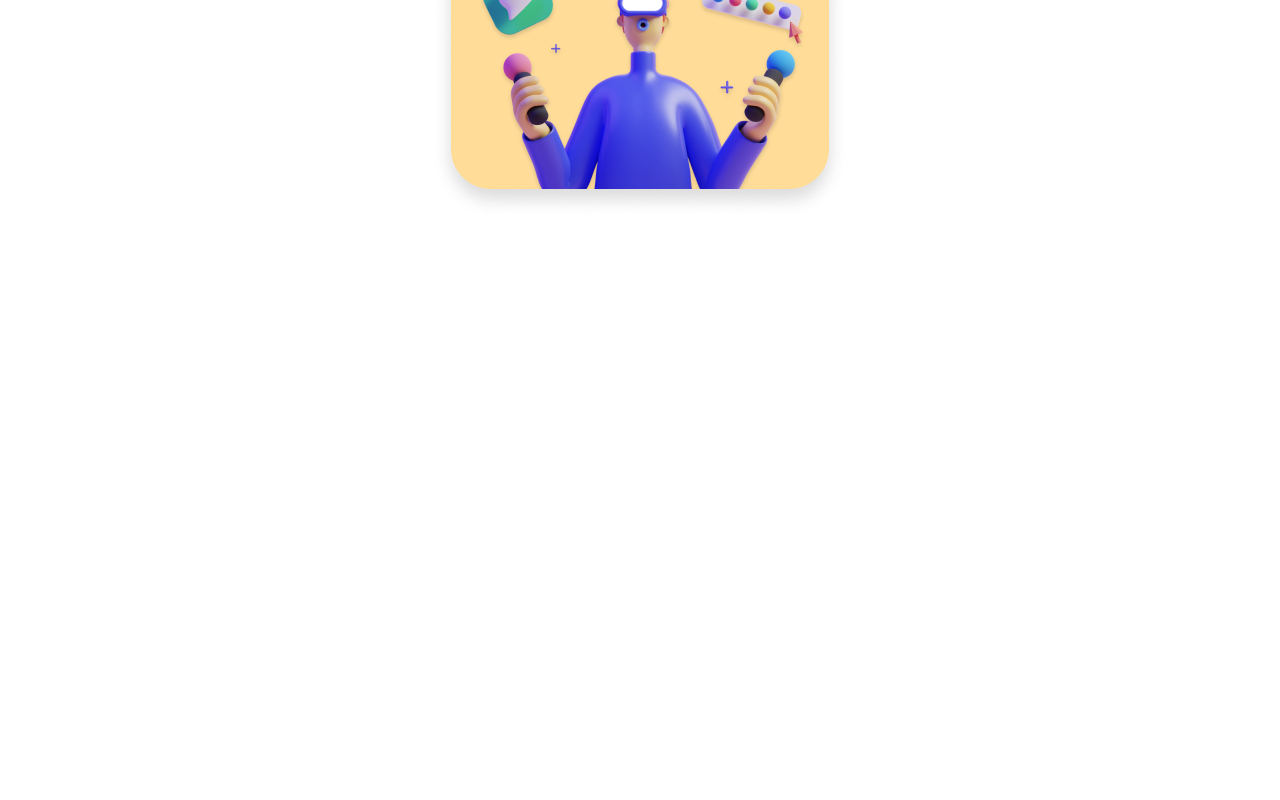
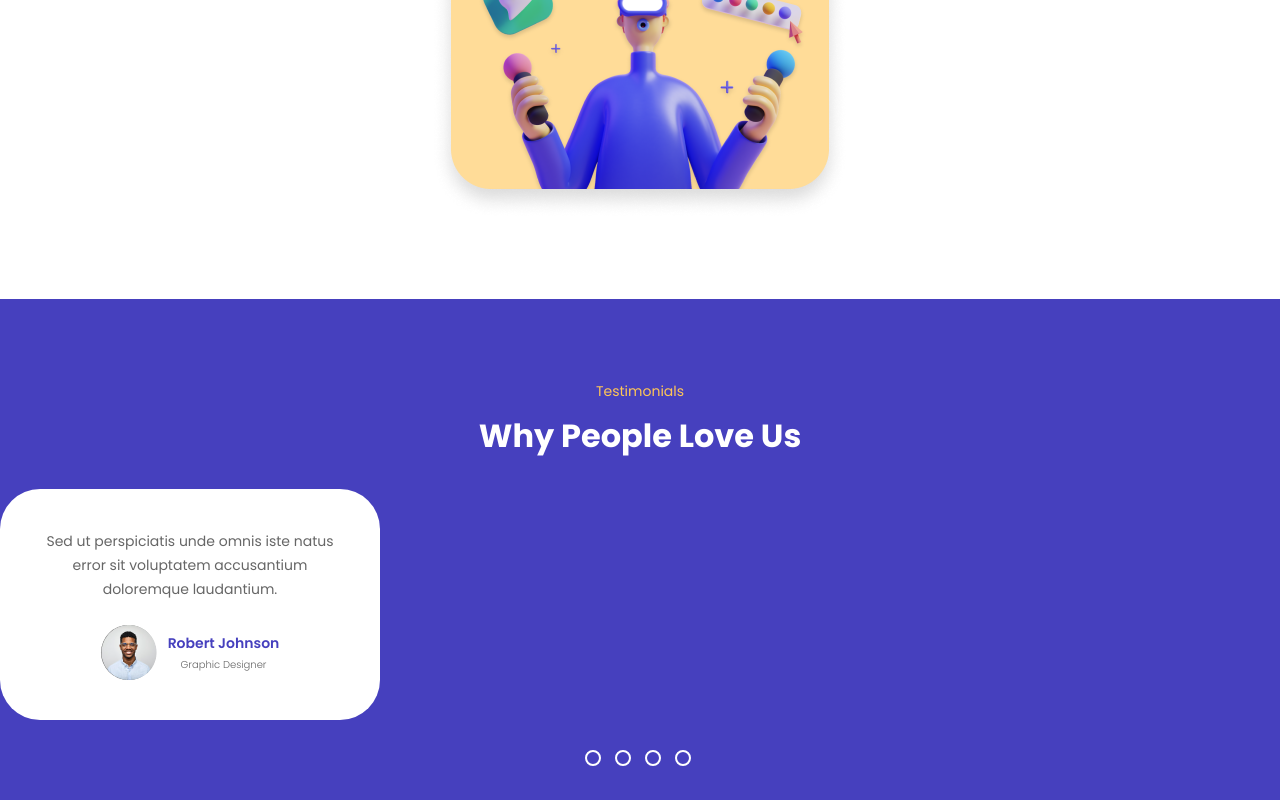
Before and after one commit to JonyNhoque/figma-study, a React (Create React App) app: page / in a window 1280 px wide. Shown: the part 3674-4474 px from the top of the page. Before the commit the page ends 3973 px from the top, so only its background shows below. Built offline with nearby package versions, Linux system fonts and the light colour scheme.

Commit message:
feat: create testimonial component and initial styling.

```diff
--- a/package.json
+++ b/package.json
@@ -15,6 +15,7 @@
     "react-dom": "^18.2.0",
     "react-router-dom": "^6.3.0",
     "react-scripts": "5.0.1",
+    "react-slick": "^0.29.0",
     "styled-components": "^5.3.5",
     "typescript": "^4.4.2",
     "web-vitals": "^2.1.0"
@@ -42,5 +43,9 @@
       "last 1 firefox version",
       "last 1 safari version"
     ]
+  },
+  "devDependencies": {
+    "@types/react-slick": "^0.23.10",
+    "slick-carousel": "^1.8.1"
   }
 }
--- a/src/App.tsx
+++ b/src/App.tsx
@@ -2,6 +2,7 @@ import React from 'react';
 import Content from './pages/Content';
 import Features from './pages/Features';
 import Hero from './pages/Home/Hero';
+import Testimonials from './pages/Testimonials';
 import GlobalStyle from './style'
 
 function App() {
@@ -11,6 +12,7 @@ function App() {
       <Hero />
       <Features />
       <Content />
+      <Testimonials />
     </div>
   );
 }
--- /dev/null
+++ b/src/pages/Testimonials/components/Card/index.tsx
@@ -0,0 +1,27 @@
+import React from "react";
+import S from "./style";
+
+type TCard = {
+    src: string,
+    name: string,
+    ocupation: string,
+}
+
+const Card: React.FC<TCard> = ({ src, name, ocupation }) => {
+    return(
+        <S.Card>
+            <S.Text>Sed ut perspiciatis unde omnis iste natus error sit voluptatem accusantium doloremque laudantium.</S.Text>
+            <S.PersonHolder>
+                <S.AvatarHolder>
+                    <S.Avatar src={src}/>
+                </S.AvatarHolder>
+                <S.Person>
+                    <S.Name>{name}</S.Name>
+                    <S.Ocupation>{ocupation}</S.Ocupation>
+                </S.Person>
+            </S.PersonHolder>
+        </S.Card>
+    )
+}
+
+export default Card;
--- /dev/null
+++ b/src/pages/Testimonials/components/Card/style.ts
@@ -0,0 +1,67 @@
+import styled from "styled-components";
+
+const S ={
+    Card: styled.div`
+        width: 380px;
+        flex: none;
+        display: flex;
+        flex-direction: column;
+        align-items: center;
+        justify-content: center;
+        gap: 24px;
+        padding: 40px;
+        border-radius: 40px;
+        background-color: #FFF;
+    `,
+
+    Text: styled.p`
+        font-weight: 400px;
+        font-style: normal;
+        font-size: 14px;
+        text-align: center;
+        line-height: 24px;
+        color: #666666;
+    `,
+
+    PersonHolder: styled.div`
+        display: flex;
+    `,
+
+    AvatarHolder: styled.div`
+        width: 55px;
+        height: 55px;
+        border-radius: 50%;
+        background: #666666;
+        margin-right: 12px;
+    `,
+
+    Avatar: styled.img`
+        src(${props => props.src})
+    `,
+
+    Person: styled.div`
+        display: flex;
+        flex-direction: column;
+        justify-content: center;
+        align-items: center;
+    `,
+
+    Name: styled.h3`
+        font-style: normal;
+        font-weight: 600;
+        font-size: 14px;
+        line-height: 14px;
+        color: #4640BE;
+        margin-bottom: 10px;
+    `,
+
+    Ocupation: styled.h4`
+        font-style: normal;
+        font-weight: 300;
+        font-size: 10px;
+        line-height: 10px;
+        color: #666;
+    `
+};
+
+export default S;
--- /dev/null
+++ b/src/pages/Testimonials/index.tsx
@@ -0,0 +1,73 @@
+import React from "react";
+import Card from './components/Card';
+import S from "./style";
+import avatar from './assets/avatar.png';
+import Slider from "react-slick";
+import { toEditorSettings } from "typescript";
+
+const testimonialData = [
+    {
+        src: avatar,
+        name: 'Robert Johnson',
+        ocupation: 'Graphic Designer'
+    },
+
+    {
+        src: avatar,
+        name: 'John Robertson',
+        ocupation: 'Mechanic'
+    },
+
+    {
+        src: avatar,
+        name: 'Amanda Carlton',
+        ocupation: 'Data Scientist'
+    },
+
+    {
+        src: avatar,
+        name: 'Gomez Gomides',
+        ocupation: 'Consultant'
+    }
+]
+
+const Carousel = () => {
+    const settings = {
+        dots: true,
+        infinite: true,
+        speed: 500,
+        slidesToShow: 1,
+        slidesToScroll: 1,
+        arrows: false,
+        customPaging: (i: any) => (
+            <S.Dot {...i + 1} />
+          )
+      };
+
+        return(
+            <S.Carousel>
+                <Slider {...settings}>
+                    {
+                        testimonialData.map((item, key) => {
+                            return <Card src={item.src} name={item.name} ocupation={item.ocupation} key={key} />
+                        })
+                    }
+                </Slider>
+            </S.Carousel>
+        )
+}
+
+const Testimonials = () => {
+
+    return(
+        <S.Testimonials>
+                <S.Headline>
+                    <S.Title>Testimonials</S.Title>
+                    <S.Lead>Why People Love Us</S.Lead>
+                </S.Headline>
+                <Carousel />
+        </S.Testimonials>
+    )
+}
+
+export default Testimonials;
--- /dev/null
+++ b/src/pages/Testimonials/style.ts
@@ -0,0 +1,60 @@
+import styled from "styled-components";
+
+const S = {
+    Testimonials: styled.div`
+    display: flex;
+    flex-direction: column;
+    align-items: center;
+    padding: 80px 24px;
+    background-color: #4640BE;
+    `,
+
+    Headline: styled.div`
+    display: flex;
+    flex-direction: column;
+    align-items: center;
+    text-align: center;
+    gap: 6px;
+    margin-bottom: 32px;
+    `,
+
+    Title: styled.div`
+    font-wight: 600;
+    font-size: 14px;
+    line-height: 24px;
+    color: #FFC656;
+    margin-bottom: 6px;
+    `,
+
+    Lead: styled.h2`
+    font-wight: 600;
+    font-size: 32px;
+    line-height: 42px;
+    color: #FFF;
+    `,
+
+    Carousel: styled.div`
+    width: 100vw;
+    `,
+
+    CardHolder: styled.div`
+    display: flex;
+    align-items: center;
+    justify-content: center;
+    max-width: 100vw;
+    `,
+
+    Dot: styled.div`
+    height: 16px;
+    width: 16px;
+    border: 2px solid  #fff;
+    border-radius: 50%;
+    margin-top: 32px;
+
+    &:focus {
+        background: #fff;
+    }
+    `
+}
+
+export default S;
--- a/src/style.ts
+++ b/src/style.ts
@@ -1,4 +1,6 @@
 import styled from "styled-components";
+import "slick-carousel/slick/slick.css";
+import "slick-carousel/slick/slick-theme.css";
 import { createGlobalStyle} from "styled-components";
 
 const GlobalStyle = createGlobalStyle`
```
Also changed, not shown: src/pages/Testimonials/assets/avatar.png (added), 1 other file (tests, documents, lock files or other folders).
